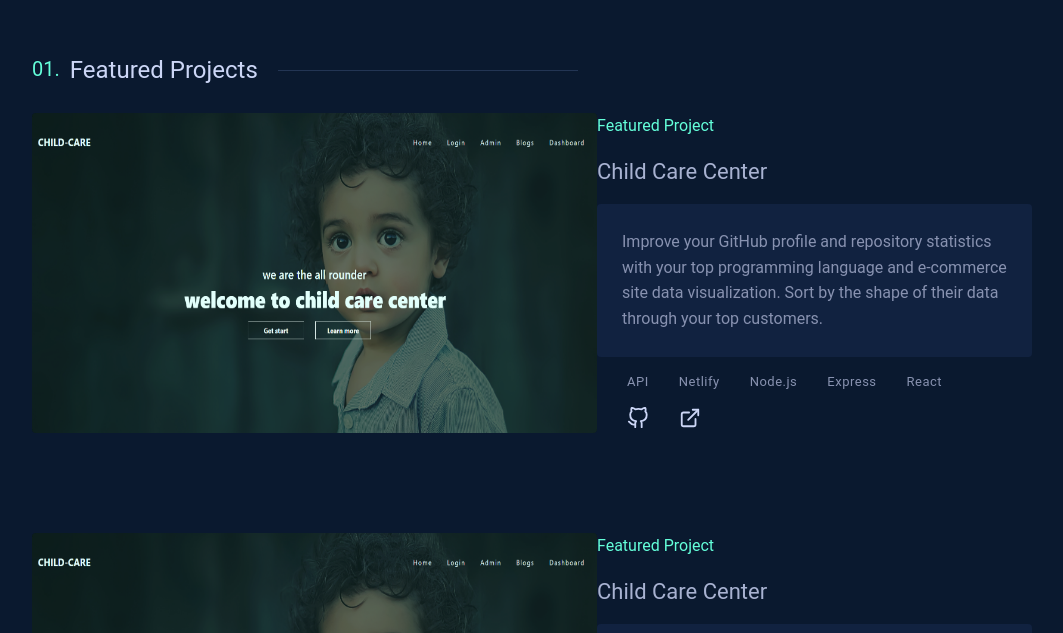
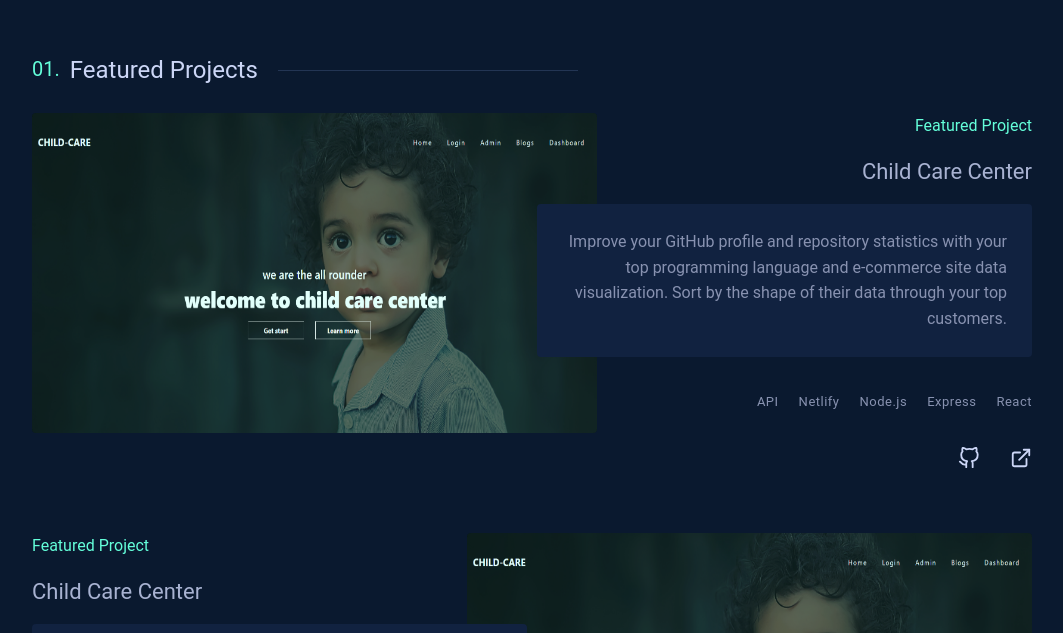
Before and after one commit to simons-devtools/simonhemrom, a Next.js app: page / in a window 1280 px wide. Shown: the part 1907-2540 px from the top of the page, without its empty margins (116-1179 px from the left). Built offline with nearby package versions, Linux system fonts and the light colour scheme.

Commit message:
updated the compon styles

```diff
--- a/compons/features.js
+++ b/compons/features.js
@@ -10,11 +10,8 @@ const StyledFeatures = styled.section`
   .features-container {
     .features-wrapper {
       display: flex;
-      /* flex-direction: ${(props) => (props.id === 2 ? "row-reverse" : "row")}; */
       justify-content: space-between;
       align-items: center;
-      margin-bottom: 100px;
-      /* margin: ${(props) => props.id === 2 && "100px 0px"}; */
       .feature-image {
         position: relative;
         width: 565px;
@@ -43,7 +40,6 @@ const StyledFeatures = styled.section`
         position: relative;
         width: 435px;
         height: 320px;
-        /* text-align: ${(props) => (props.id === 2 ? "left" : "right")}; */
         .theme-detail {
           .featured-one {
             color: var(--green);
@@ -60,37 +56,22 @@ const StyledFeatures = styled.section`
           }
           .featured-three {
             padding: 25px 25px;
-            margin-top: 0px;
-            margin-bottom: 0px;
-            /*  margin-left: ${(props) => (props.id !== 2 ? "-60px" : "0px")}; */
-            /* margin-right: ${(props) => (props.id === 2 ? "-60px" : "0px")}; */
             background: var(--light-navy);
             border-radius: var(--border-radius);
           }
         }
         .theme-technologies {
+          display: flex;
           margin: 15px 0px;
-          display: flex;
-          flex-direction: row;
-          /* justify-content: ${(props) =>
-            props.id === 2 ? "flex-start" : "flex-end"}; */
           li {
             color: inherit !important;
-            margin-left: 30px;
-            /* padding: ${(props) =>
-              props.id === 2 ? "20px 20px 20px 0px" : "20px 0px 20px 20px"}; */
           }
         }
         .theme-source {
           display: flex;
-          /* justify-content: ${(props) =>
-            props.id === 2 ? "flex-start" : "flex-end"}; */
           li {
             width: 22px;
             height: 22px;
-            margin-left: 30px;
-            /* margin: ${(props) =>
-              props.id === 2 ? "0px 30px 0px 0px" : "0px 0px 0px 30px"}; */
             &:hover {
               cursor: pointer;
               color: var(--green);
@@ -112,17 +93,18 @@ export default function Features() {
       <div className="features-container">
         {features &&
           features.map(
-            ({
-              id,
-              role,
-              name,
-              links,
-              image,
-              article,
-              website,
-              technologies,
-            }) => (
-              <div className="features-wrapper" key={id}>
+            (
+              { id, role, name, links, image, article, website, technologies },
+              index
+            ) => (
+              <div
+                key={index}
+                className="features-wrapper"
+                style={{
+                  margin: `${index === 1 ? "100px 0px" : "0px"}`,
+                  flexDirection: `${index === 1 ? "row-reverse" : "row"}`,
+                }}
+              >
                 <div className="feature-image">
                   <a href={website} target="_blank" rel="noopenner noreferrer">
                     <Image
@@ -136,7 +118,10 @@ export default function Features() {
                     />
                   </a>
                 </div>
-                <div className="feature-content">
+                <div
+                  className="feature-content"
+                  style={{ textAlign: `${index === 1 ? "left" : "right"}` }}
+                >
                   <div className="theme-detail">
                     <p className="featured-one">{role}</p>
                     <a
@@ -147,18 +132,55 @@ export default function Features() {
                     >
                       {name}
                     </a>
-                    <p className="featured-three">{article}</p>
+                    <p
+                      className="featured-three"
+                      style={{
+                        margin: `${
+                          index === 1
+                            ? "0px -60px 0px 0px"
+                            : "0px 0px 0px -60px"
+                        }`,
+                      }}
+                    >
+                      {article}
+                    </p>
                   </div>
-                  <ul className="theme-technologies">
+                  <ul
+                    className="theme-technologies"
+                    style={{ justifyContent: `${index !== 1 && "flex-end"}` }}
+                  >
                     {technologies &&
                       technologies.map(({ id, tech }) => (
-                        <li key={id}>{tech}</li>
+                        <li
+                          key={id}
+                          style={{
+                            margin: `${
+                              index === 1
+                                ? "20px 20px 20px 0px"
+                                : "20px 0px 20px 20px"
+                            }`,
+                          }}
+                        >
+                          {tech}
+                        </li>
                       ))}
                   </ul>
-                  <ul className="theme-source">
+                  <ul
+                    className="theme-source"
+                    style={{ justifyContent: `${index !== 1 && "flex-end"}` }}
+                  >
                     {links &&
                       links.map(({ id, route, icon }) => (
-                        <li key={id}>
+                        <li
+                          key={id}
+                          style={{
+                            margin: `${
+                              index === 1
+                                ? "0px 30px 0px 0px"
+                                : "0px 0px 0px 30px"
+                            }`,
+                          }}
+                        >
                           <a
                             href={route}
                             target="_blank"
--- a/layout/email.js
+++ b/layout/email.js
@@ -3,8 +3,8 @@ import styled from "styled-components";
 
 const StyledEmail = styled.div`
   position: fixed;
-  right: 0%;
-  bottom: 2%;
+  right: 0px;
+  bottom: 10px;
   letter-spacing: 2px;
   font-size: var(--fz-xs);
   color: var(--lightest-slate);
--- a/layout/social.js
+++ b/layout/social.js
@@ -5,7 +5,7 @@ import { Icon } from "../configs/icons";
 const StyledSocial = styled.div`
   position: fixed;
   left: 50px;
-  bottom: -1%;
+  bottom: -10px;
   text-align: center;
   &::after {
     content: "";
```
